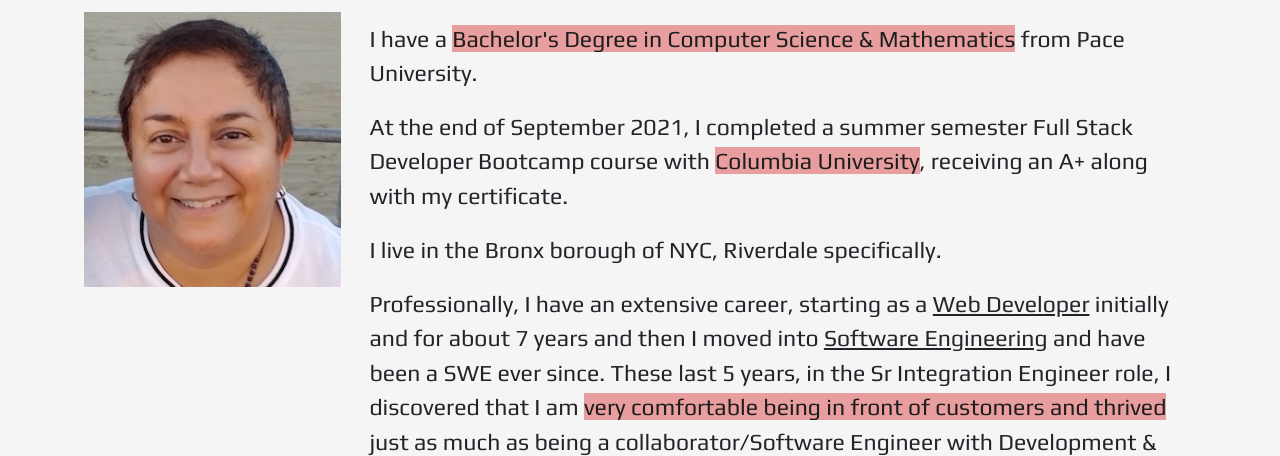
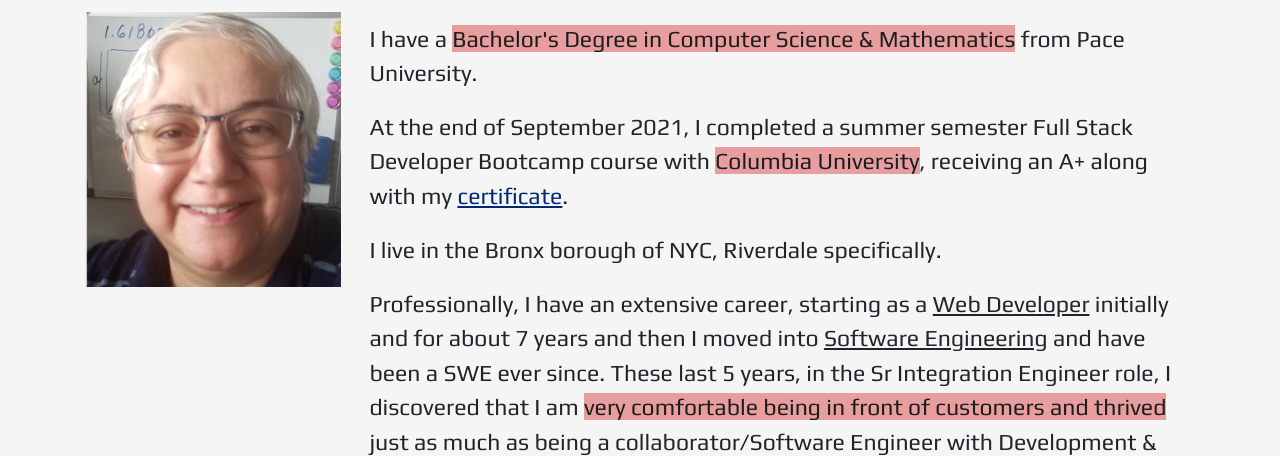
Before and after one commit to csalhab/official-portfolio, a website: page index.html in a window 1280 px wide. Shown: the part 729-1185 px from the top of the page. Drawn offline with nearby package versions, Linux system fonts and the light colour scheme; a web font is replaced by a local one.

Commit message:
updated photo added certificate via a link

```diff
--- a/assets/css/styleNew.css
+++ b/assets/css/styleNew.css
@@ -117,6 +117,14 @@
   top: 45px;
 }
 
+.columbia-cert {
+  color: #002776;
+}
+
+.columbia-cert:hover {
+  color: #e89e9e;
+}
+
 .my-name {
   color: #1d1d1d;
   font-size: 1.25em;
--- a/index.html
+++ b/index.html
@@ -170,7 +170,7 @@
     <div class="container">
       <div class="row">
         <div class="col-3">
-          <img src="./assets/images/me_asbury_cropped.jpg" class="my-photo"/>
+          <img src="./assets/images/me_2021_v2.png" class="my-photo"/>
         </div>
         <div class="col-9 scrollable">
           <p>
@@ -187,7 +187,7 @@
             completed a summer semester Full Stack Developer Bootcamp course
             with
             <span class="word-highlights">Columbia University</span>,
-            receiving an A+ along with my certificate.
+            receiving an A+ along with my <a href="./assets/images/columbia-university-certificate.png" target="_blank" class="columbia-cert">certificate</a>.
           </p>
           <p>I live in the Bronx borough of NYC, Riverdale specifically.</p>
           <p>
```
Also changed, not shown: assets/images/columbia-university-certificate.png (added), assets/images/me_2021_v2.png (added).
